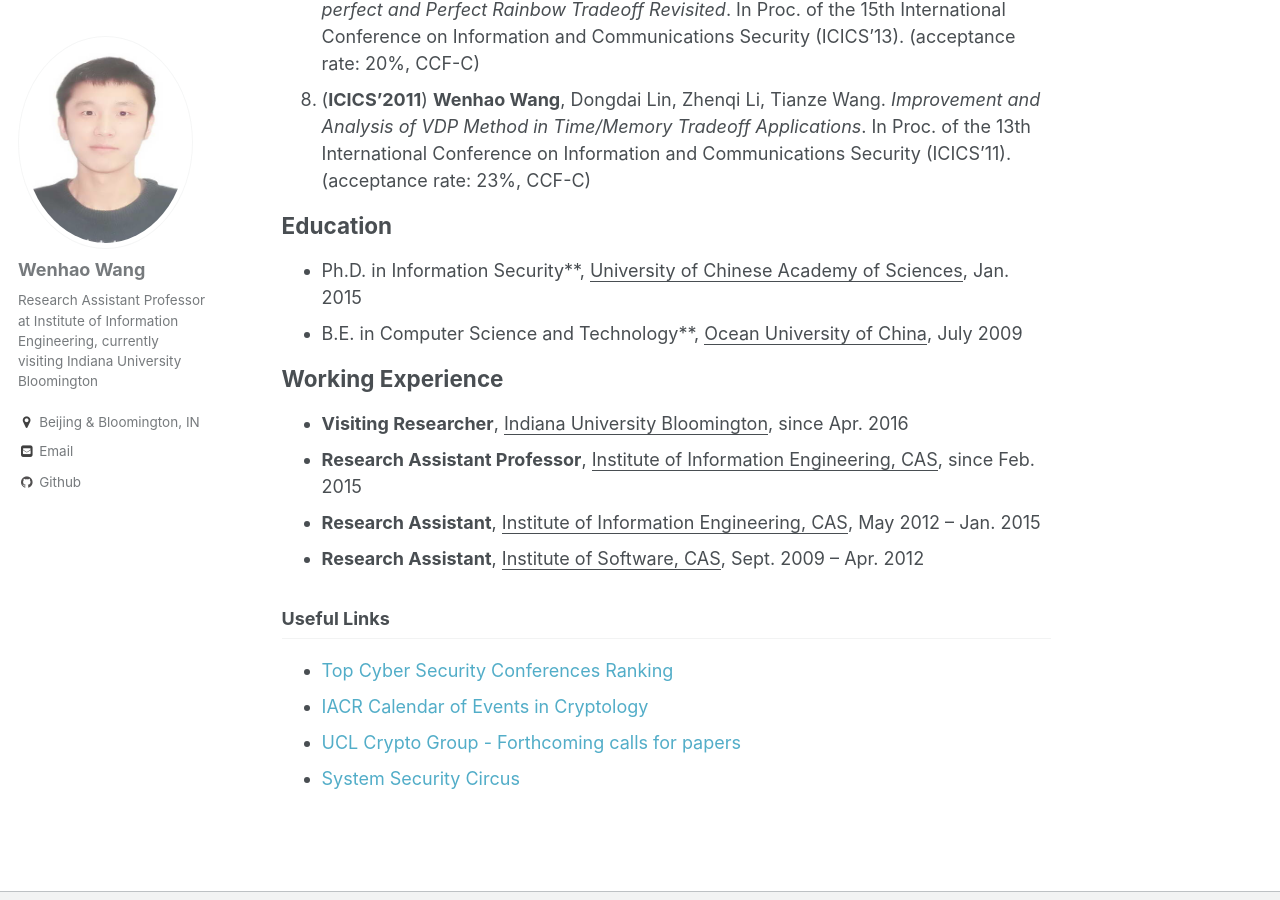
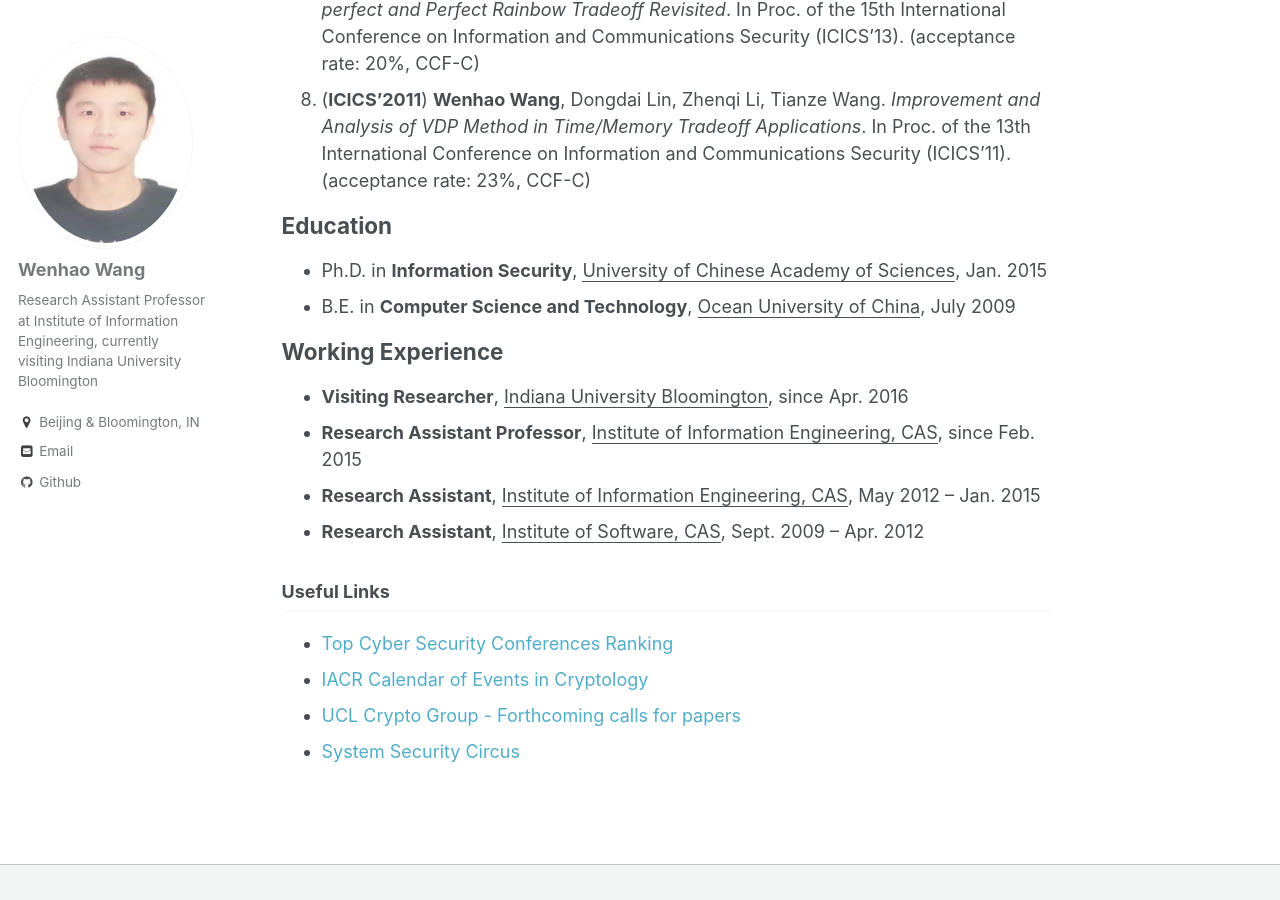
Before and after one commit to wenhao19/heartever.github.io, a Jekyll site: the page built from _pages/about.md, in a window 1280 px wide and 900 px high, scrolled down 1012 px. Built offline with Jekyll 4.4.1, drawn with Linux system fonts in a browser that asks for light colours.

```diff
--- a/_pages/about.md
+++ b/_pages/about.md
@@ -22,8 +22,8 @@ Publications
 
 Education
 ======
-* Ph.D. in Information Security**, <ins>University of Chinese Academy of Sciences</ins>,                    Jan. 2015
-* B.E. in Computer Science and Technology**, <ins>Ocean University of China</ins>,                      July 2009
+* Ph.D. in **Information Security**, <ins>University of Chinese Academy of Sciences</ins>, Jan. 2015
+* B.E. in **Computer Science and Technology**, <ins>Ocean University of China</ins>, July 2009
 
 Working Experience
 ======
```
